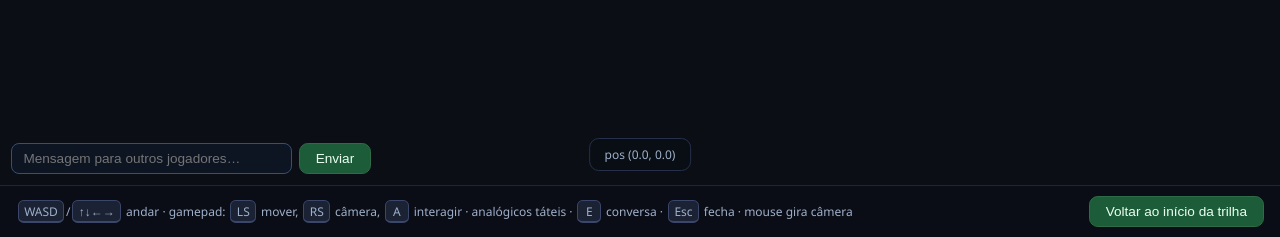
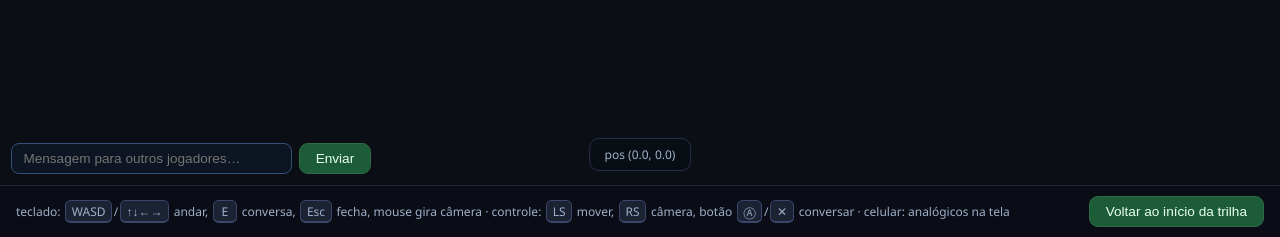
Before and after one commit to sufficit/sufficit-game-ultima, an ASP.NET Core app: page / in a window 1280 px wide. Shown: the part 563-800 px from the top of the page. Run offline with ASP.NET Core 8, Linux system fonts and the light colour scheme; some libraries are stand-ins or nearby versions.

Commit message:
Dica de controles: separa teclado/controle/celular; botão Ⓐ do controle não se confunde com a tecla A (andar)

```diff
--- a/src/Pages/Index.razor
+++ b/src/Pages/Index.razor
@@ -110,7 +110,7 @@
     </main>
 
     <footer class="hud hud-bottom">
-        <p class="controls"><kbd>WASD</kbd>/<kbd>↑↓←→</kbd> andar · gamepad: <kbd>LS</kbd> mover, <kbd>RS</kbd> câmera, <kbd>A</kbd> interagir · analógicos táteis · <kbd>E</kbd> conversa · <kbd>Esc</kbd> fecha · mouse gira câmera</p>
+        <p class="controls">teclado: <kbd>WASD</kbd>/<kbd>↑↓←→</kbd> andar, <kbd>E</kbd> conversa, <kbd>Esc</kbd> fecha, mouse gira câmera · controle: <kbd>LS</kbd> mover, <kbd>RS</kbd> câmera, botão <kbd>Ⓐ</kbd>/<kbd>✕</kbd> conversar · celular: analógicos na tela</p>
         <button type="button" @onclick="Restart">Voltar ao início da trilha</button>
     </footer>
 </div>
```
